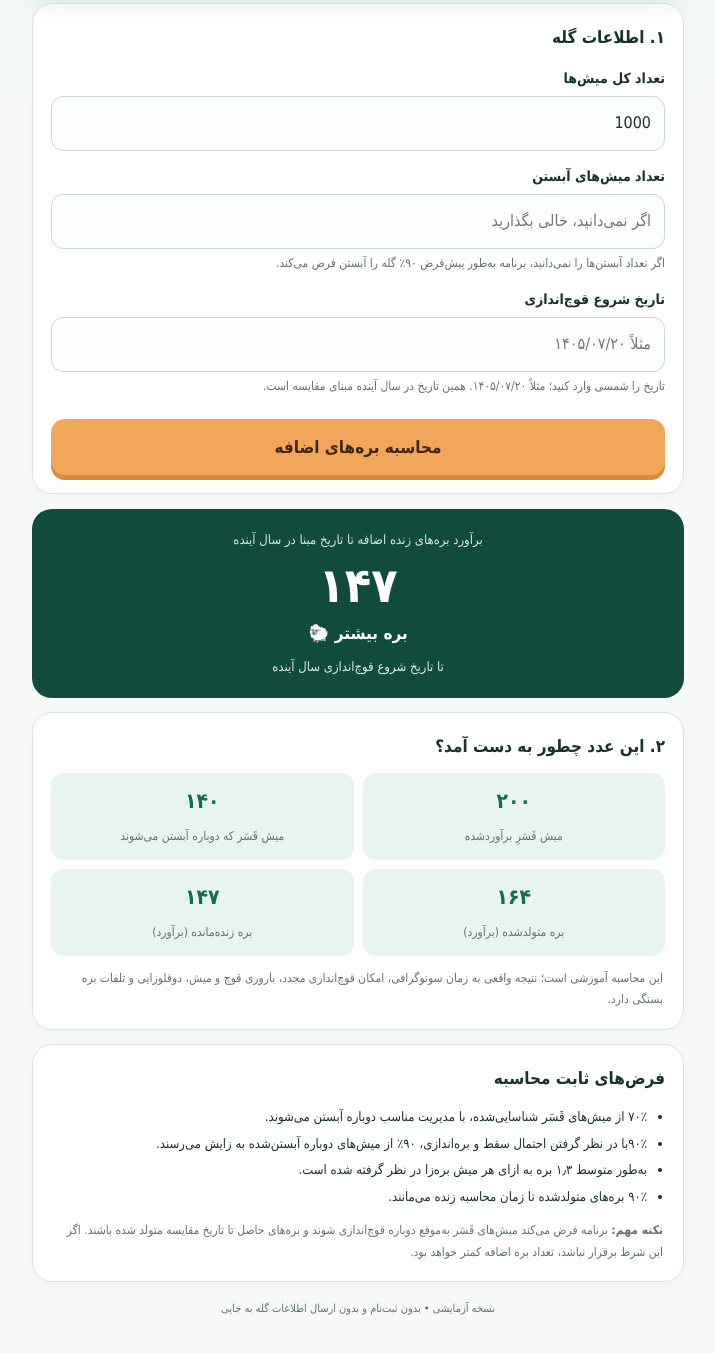
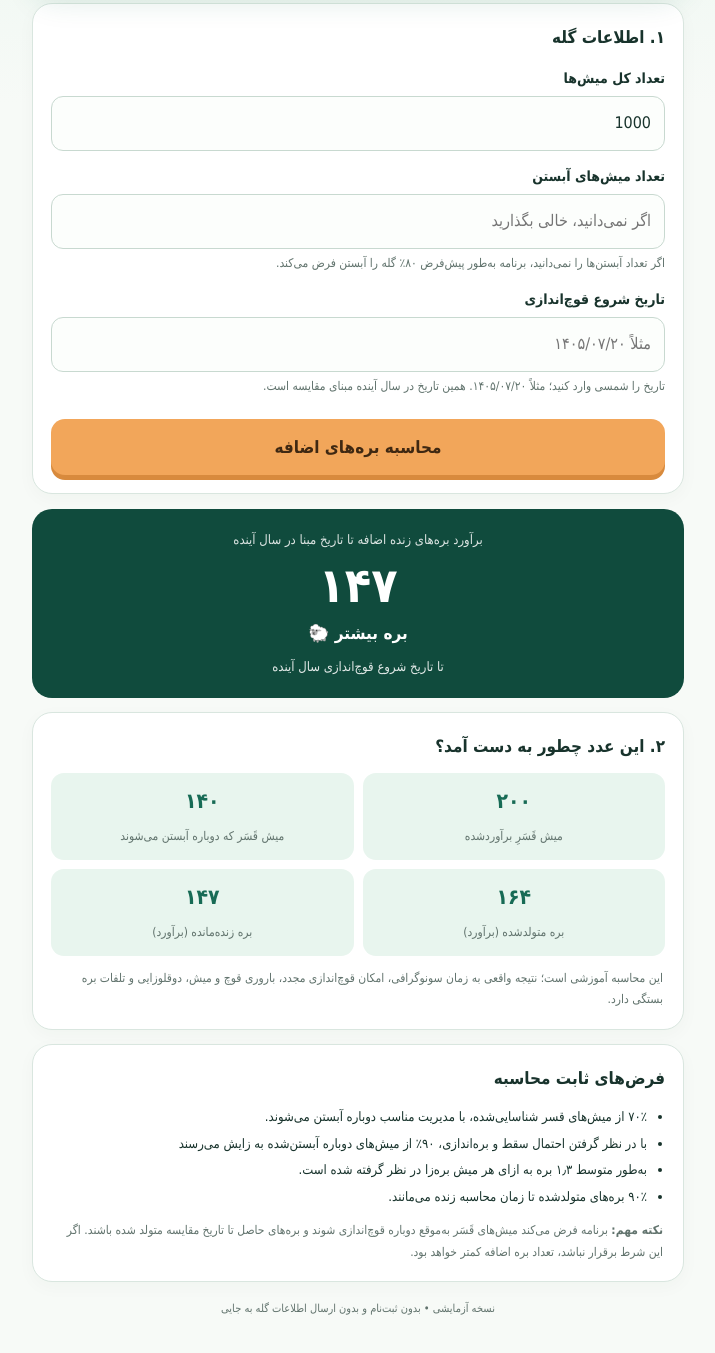
Before and after one commit to alisalehikb-bit/sheep-ultrasound-calculat, a plain HTML site: page index.html in a window 1280 px wide. Shown: the part 197-1550 px from the top of the page, without its empty margins (282-997 px from the left). Drawn offline with Linux system fonts and the light colour scheme.

Commit message:
Update index.html

```diff
--- a/index.html
+++ b/index.html
@@ -59,7 +59,7 @@ button:active{transform:translateY(2px);box-shadow:0 3px 0 #d88a3d}
     <div class="field">
       <label for="pregnant">تعداد میش‌های آبستن</label>
       <input id="pregnant" type="text" inputmode="numeric" placeholder="اگر نمی‌دانید، خالی بگذارید" autocomplete="off">
-      <div class="help">اگر تعداد آبستن‌ها را نمی‌دانید، برنامه به‌طور پیش‌فرض ۹۰٪ گله را آبستن فرض می‌کند.</div>
+      <div class="help">اگر تعداد آبستن‌ها را نمی‌دانید، برنامه به‌طور پیش‌فرض ۸۰٪ گله را آبستن فرض می‌کند.</div>
     </div>
     <div class="field">
       <label for="ramdate">تاریخ شروع قوچ‌اندازی</label>
@@ -90,8 +90,8 @@ button:active{transform:translateY(2px);box-shadow:0 3px 0 #d88a3d}
   <section class="card">
     <h2>فرض‌های ثابت محاسبه</h2>
     <ul class="assumptions">
-      <li>۷۰٪ از میش‌های قَسَر شناسایی‌شده، با مدیریت مناسب دوباره آبستن می‌شوند.</li>
-      <li>۹۰٪با در نظر گرفتن احتمال سقط و بره‌اندازی، ۹۰٪ از میش‌های دوباره آبستن‌شده به زایش می‌رسند.</li>
+      <li>۷۰٪ از میش‌های قسر شناسایی‌شده، با مدیریت مناسب دوباره آبستن می‌شوند.</li>
+      <li>با در نظر گرفتن احتمال سقط و بره‌اندازی، ۹۰٪ از میش‌های دوباره آبستن‌شده به زایش می‌رسند
       <li>به‌طور متوسط ۱٫۳ بره به ازای هر میش بره‌زا در نظر گرفته شده است.</li>
       <li>۹۰٪ بره‌های متولدشده تا زمان محاسبه زنده می‌مانند.</li>
     </ul>
```
